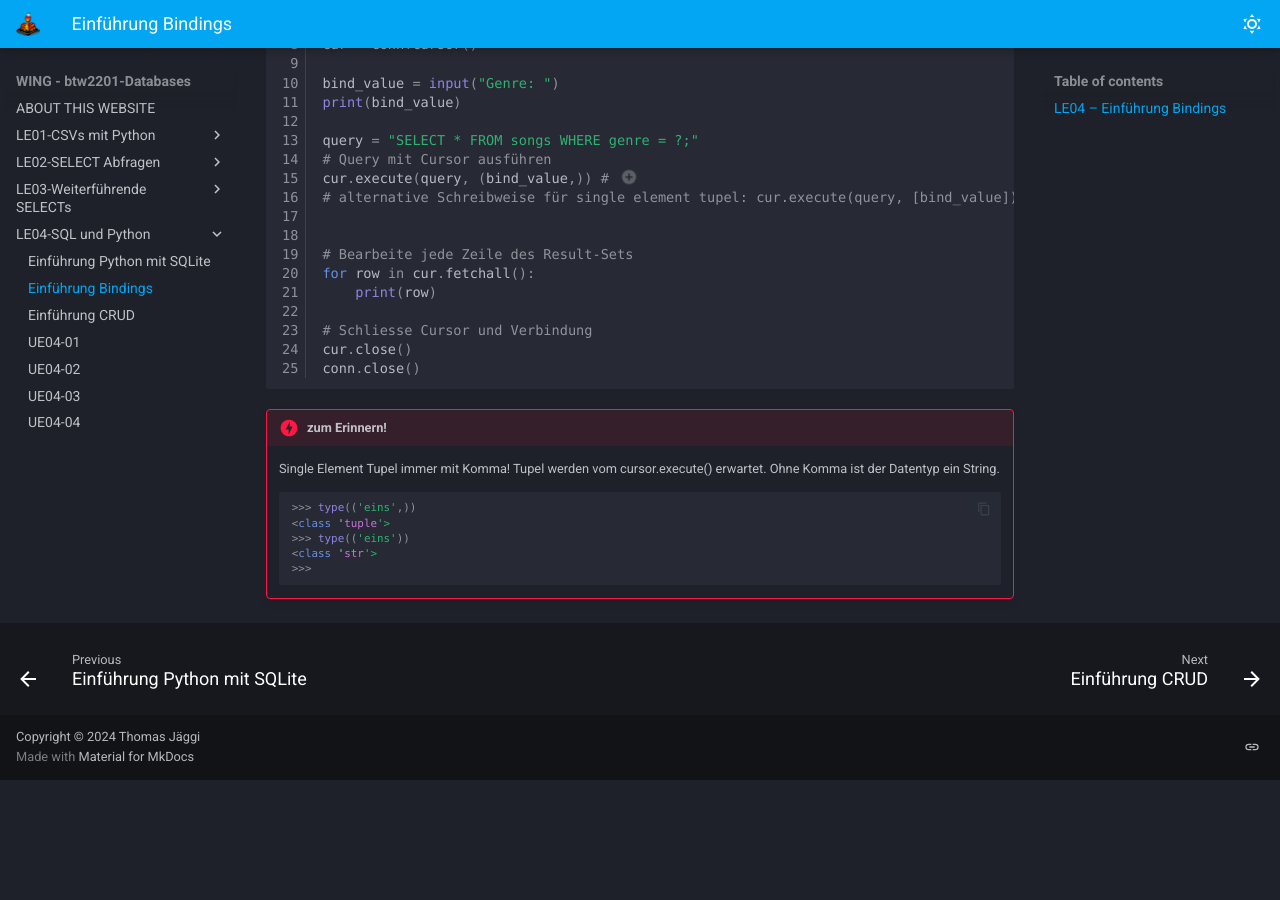
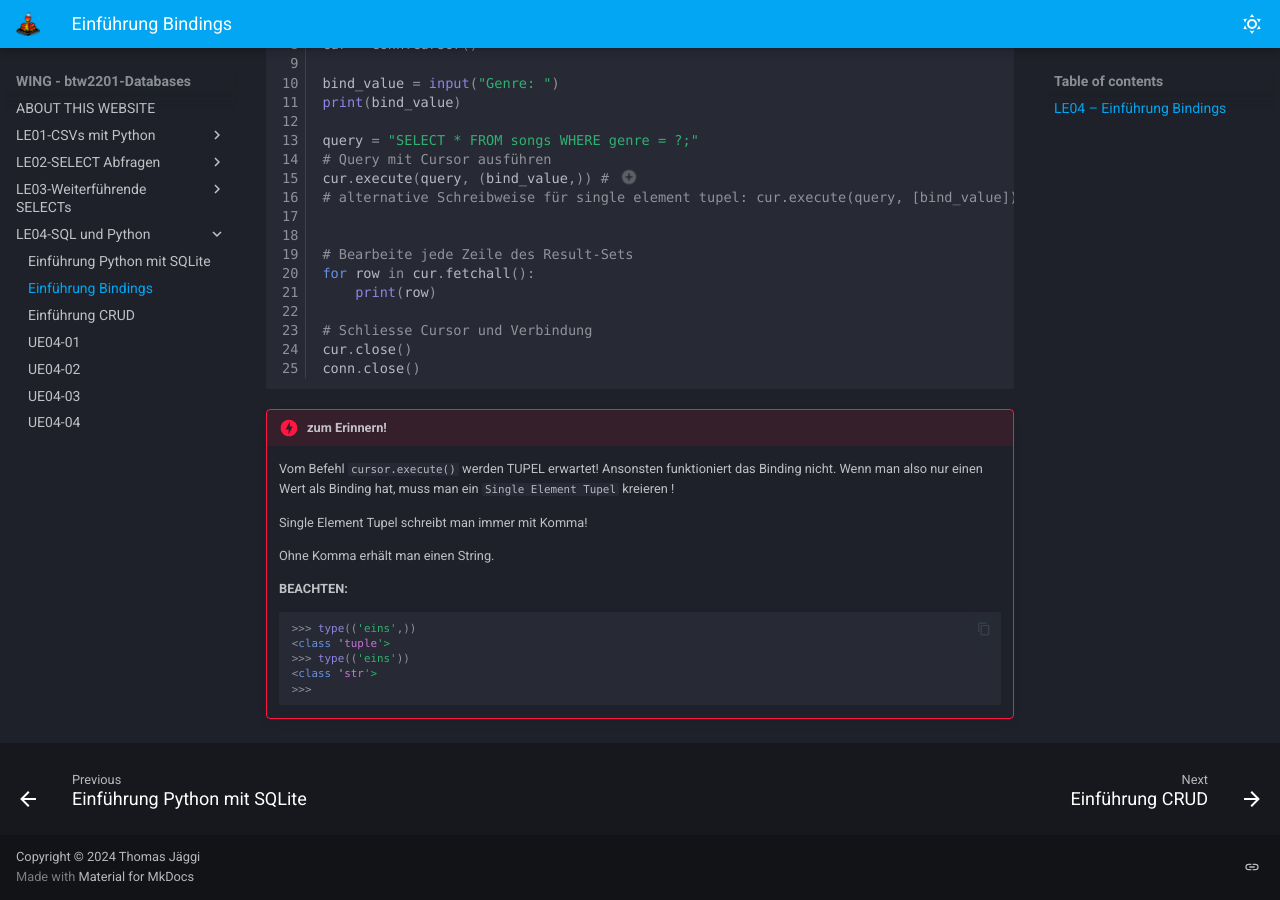
Before and after one commit to tjaeggi/btw2201_databases, an MkDocs documentation site: the page built from docs/LE04-EinfBindings.md, in a window 1280 px wide and 900 px high, scrolled down 514 px. Built offline with MkDocs 1.6.1 and Material for MkDocs 9.7.7, drawn with Linux system fonts in a browser that asks for light colours; some web fonts are replaced; before the commit the page ends 1294 px from its top, so only the background shows below that.

Commit message:
Wed Oct 16 01:52:28 AM CEST 2024

````diff
--- a/docs/LE04-EinfBindings.md
+++ b/docs/LE04-EinfBindings.md
@@ -38,7 +38,13 @@ conn.close()
 
 !!! danger "zum Erinnern!"
 
-    Single Element Tupel immer mit Komma! Tupel werden vom cursor.execute() erwartet. Ohne Komma ist der Datentyp ein String.
+    Vom Befehl `cursor.execute()` werden TUPEL erwartet! Ansonsten funktioniert das Binding nicht. Wenn man also nur einen Wert als Binding hat, muss man ein `Single Element Tupel` kreieren !
+
+    Single Element Tupel schreibt man immer mit Komma!
+
+    Ohne Komma erhält man einen String.
+
+    **BEACHTEN:**
 
     ```py
     >>> type(('eins',))
````
